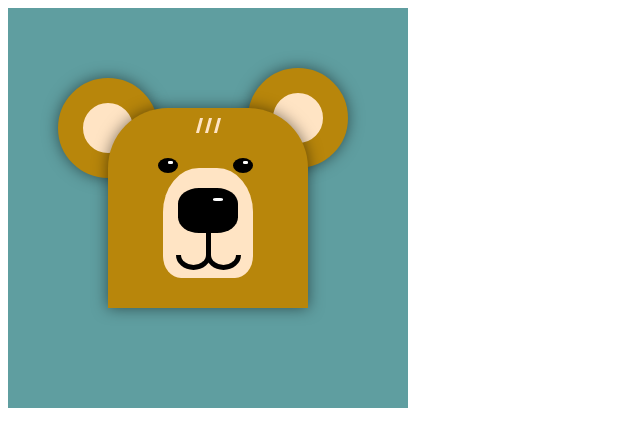
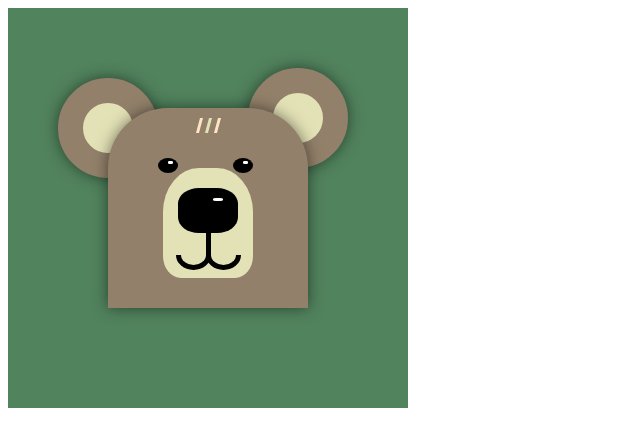
Before and after one commit to Denis-Str/2UP-traineeship, a plain HTML site: page homeWork_1/мишка/index.html in a window 1280 px wide. Shown: the whole page, without its empty margins (0-640 px from the left). Drawn offline with Linux system fonts and the light colour scheme.

Commit message:
испр цвета у мишки

```diff
--- a/homeWork_1/мишка/css/style.css
+++ b/homeWork_1/мишка/css/style.css
@@ -3,7 +3,7 @@
     width: 200px;
     height: 200px;
     padding: 100px;
-    background-color: cadetblue;
+    background-color: #51835d;
     z-index: -2;
 
 }
@@ -11,7 +11,7 @@
 .face {
     width: 200px;
     height: 200px;
-    background-color: darkgoldenrod;
+    background-color: #92806a;
     border-top-left-radius: 30%;
     border-top-right-radius: 30%;
     box-shadow: 0 0 15px rgba(0,0,0,0.5);
@@ -45,7 +45,7 @@
 .nose,
 .mouth::after,
 .mouth::before {
-    background-color: bisque;
+    background-color: #e3e2b6;
 }
 
 .hair::after {
@@ -68,7 +68,7 @@
     width: 50px;
     height: 50px;
     border-radius: 50%;
-    border: 25px solid darkgoldenrod;
+    border: 25px solid #92806a;
     box-shadow: 0 0 15px rgba(0,0,0,0.5);
 }
 
```
